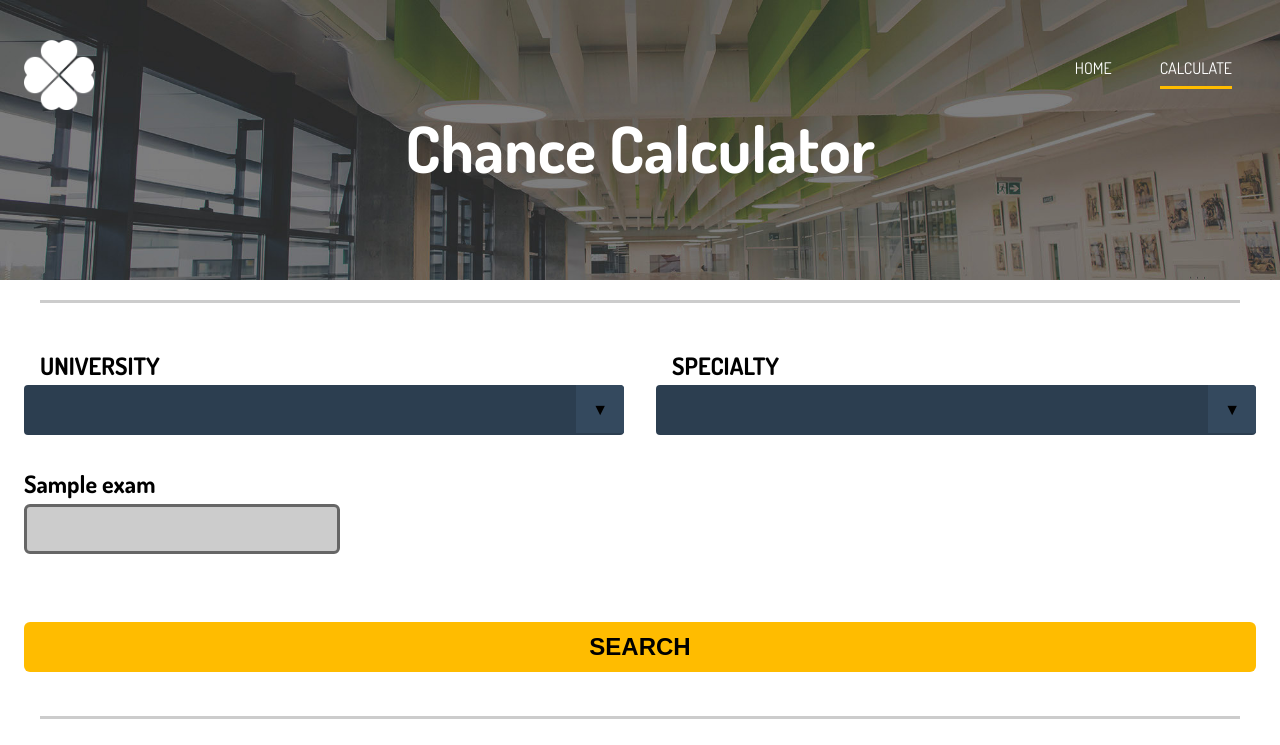
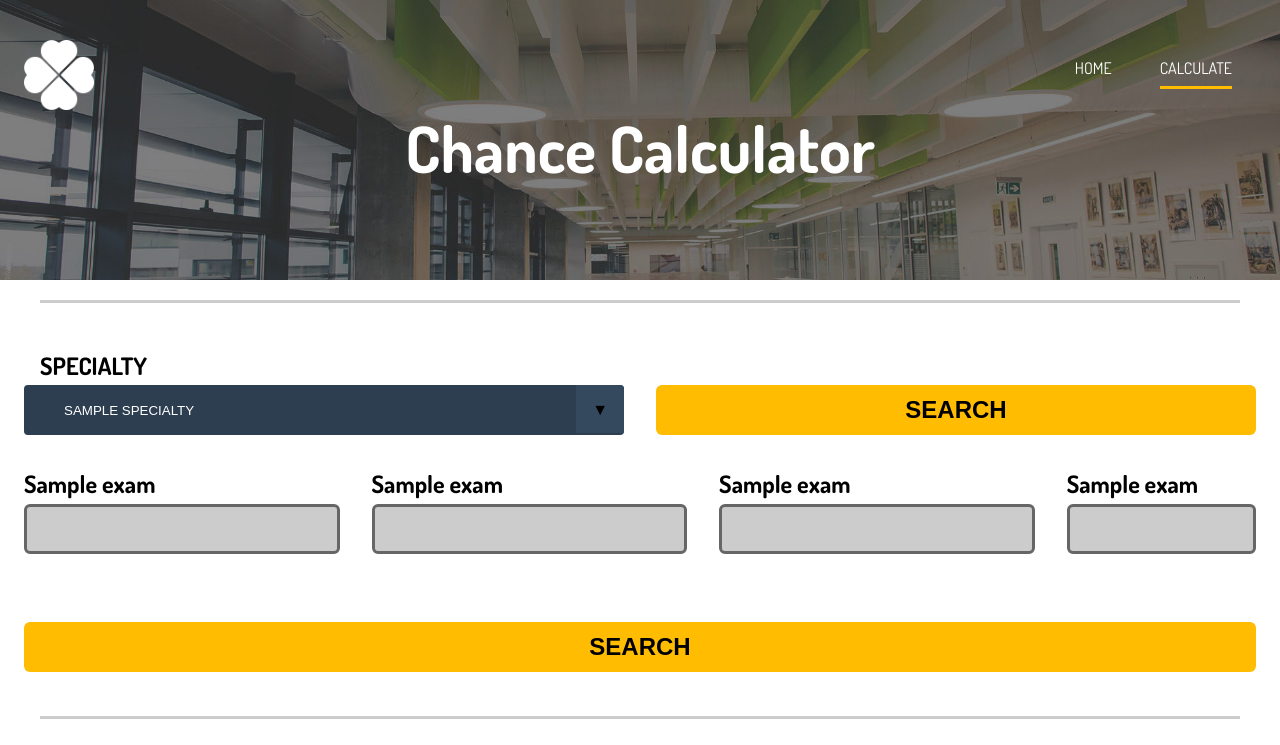
Before and after one commit to Tsalyk/vstup_project, a Flask app: template chance_flask/templates/chance.html in a window 1280 px wide. Shown: the top 745 px of the page. Run offline with Flask 2, Linux system fonts and the light colour scheme; the template is opened without the code that fills it: most values are stand-ins (such as "Sample title", 1, 10 or a date in 2020); parts of the project's set-up code (start-up, migrations or seed data) failed here and were passed over; some libraries are stand-ins or nearby versions.

Commit message:
uraaaaa poluchilos

```diff
--- a/chance_flask/main.py
+++ b/chance_flask/main.py
@@ -32,16 +32,22 @@ def chance_page():
 
     if request.method == 'POST':
         user_specialty = request.form.get('specialty')
-        # exams = list(ABIT.get_exams_by_specialty(user_specialty).keys())
-        # grade_1 = request.form.get('grade')
-        # grade_2 = request.form.get('grade')
-        # grade_3 = request.form.get('grade')
-        # grade_4 = request.form.get('grade')
-
-        # user_grades = [grade_1, grade_2, grade_3, grade_4]
-        # print(user_grades)
 
     exams = ABIT.get_exams_by_specialty(user_specialty)
+    info = ABIT.get_info_by_specialty(user_specialty)
+
+    if request.method == 'POST':
+        exams = list(ABIT.get_exams_by_specialty(user_specialty).keys())
+        grade_1 = request.form.get(exams[0])
+        grade_2 = request.form.get(exams[1])
+        grade_3 = request.form.get(exams[2])
+        grade_4 = request.form.get(exams[3])
+
+        user_grades = [grade_1, grade_2, grade_3, grade_4]
+        print(user_grades)
+
+    exams_dict = ABIT.get_exams_by_specialty(user_specialty)
+    exams = list(exams_dict.keys())
     info = ABIT.get_info_by_specialty(user_specialty)
 
 
--- a/chance_flask/templates/chance.html
+++ b/chance_flask/templates/chance.html
@@ -42,7 +42,7 @@
 
         <div class="form-questions">
           <!-- University Select -->
-          <div>
+          <!-- <div>
             <h1>UNIVERSITY</h1>
             <div class="select">
               <select name="university" id="slct">
@@ -52,30 +52,48 @@
                 {% endfor %}
               </select>
             </div>
-          </div>
+          </div> -->
           <!-- Specialty Select -->
           <div>
             <h1>SPECIALTY</h1>
             <div class="select">
               <select name="specialty" id="slct">
-                <option selected disabled></option>
+                <option selected disabled>{{specialty}}</option>
                 {% for specialty in specialties%}
                 <option value="{{specialty}}" href="/{{specialty}}">{{specialty}}</option>
                 {% endfor %}
               </select>
             </div>
           </div>
+
+          <!-- Submit -->
+          <div>
+            <h1 class="hidden-heading">SEARCH</h1>
+            <button type="submit" class="button-submit">SEARCH</button>
+          </div>
+
         </div>
+
 
         <div class="some-margin"></div>
 
         <div class="even-form">
-          {% for exam in exams%}
           <div>
-            <h1>{{exam}}</h1>
-            <input type="text" class="input-submit" name="grade"></input>
+            <h1>{{exams[0]}}</h1>
+            <input type="text" class="input-submit" name="{{exams[0]}}"></input>
           </div>
-          {% endfor %}
+          <div>
+            <h1>{{exams[1]}}</h1>
+            <input type="text" class="input-submit" name="{{exams[1]}}"></input>
+          </div>
+          <div>
+            <h1>{{exams[2]}}</h1>
+            <input type="text" class="input-submit" name="{{exams[2]}}"></input>
+          </div>
+          <div>
+            <h1>{{exams[3]}}</h1>
+            <input type="text" class="input-submit" name="{{exams[3]}}"></input>
+          </div>
         </div>
 
         <div class="some-margin"></div>
```
